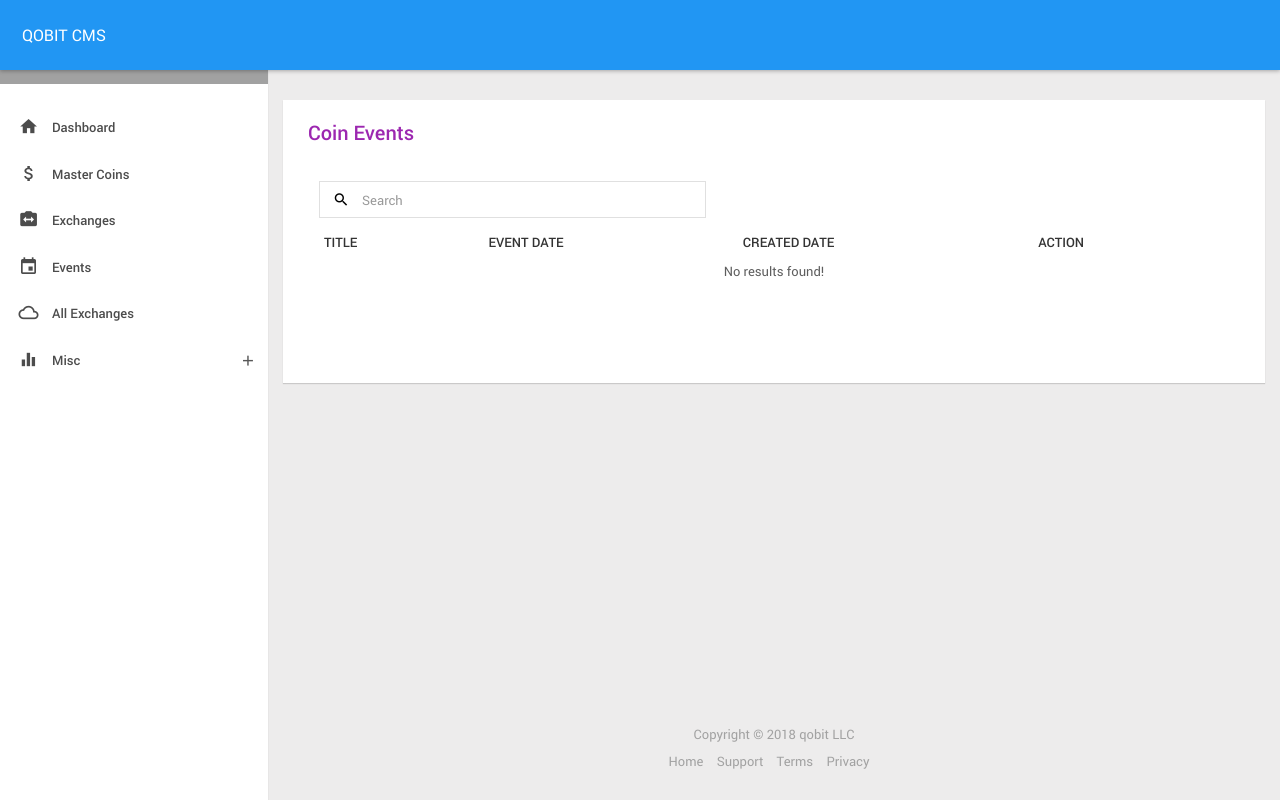
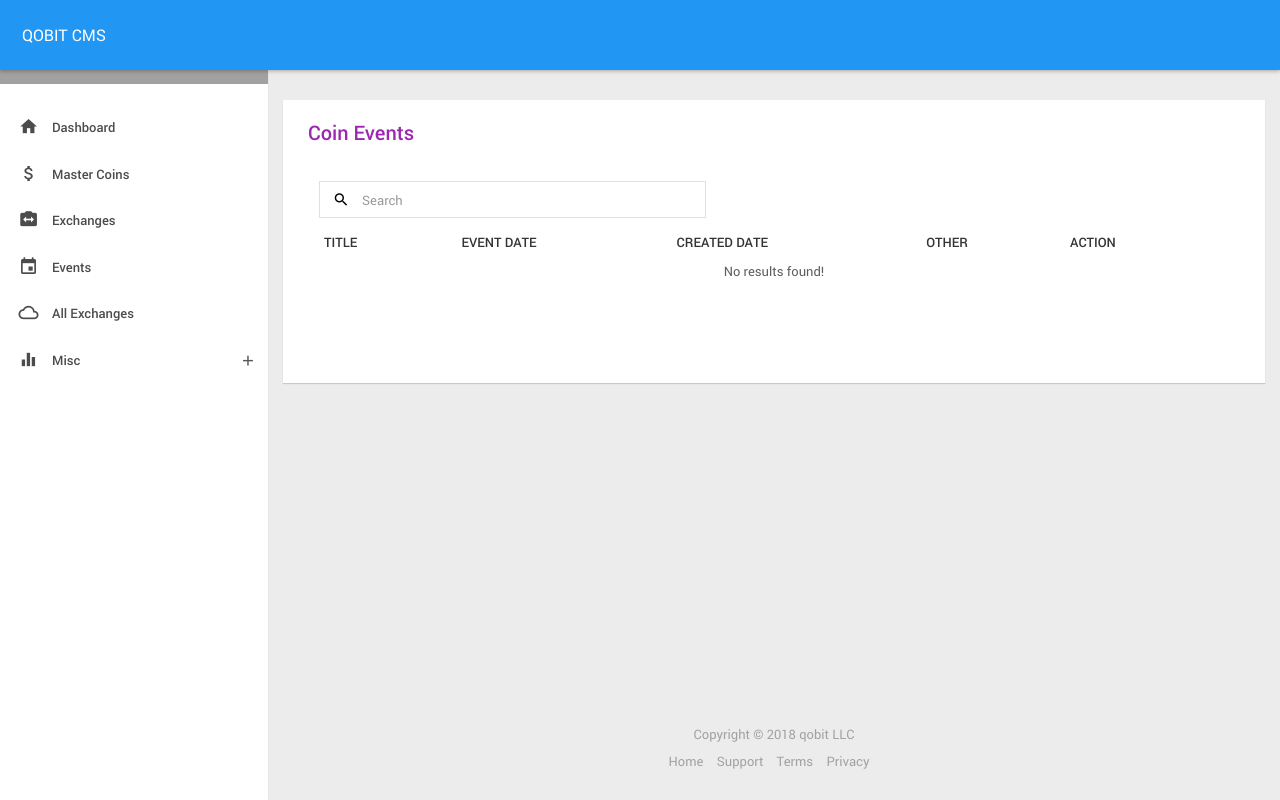
Before and after one commit to bytes-lab/cryptocurrency-cms, a Django app: template templates/events.html in a window 1280 px wide. Run offline with Django 3.2, Linux system fonts and the light colour scheme; the template is opened without the code that fills it, so the values that code supplies are empty; some libraries are stand-ins or nearby versions.

Commit message:
revise event list page

```diff
--- a/general/models.py
+++ b/general/models.py
@@ -232,6 +232,7 @@ class CoinmarketcalCategory(models.Model):
     class Meta:
         verbose_name = 'Cml Category'
         verbose_name_plural = 'Cml Categories'
+        db_table = 'coinmarketcal_category'
 
     def __str__(self):
         return self.name
@@ -290,6 +291,7 @@ class CoinEvent(models.Model):
     status = models.CharField(max_length=55, choices=EVENT_STATUS, default='published')
     locale = models.ForeignKey(Culture)
     cml = models.ForeignKey(CoinmarketcalEvent, blank=True, null=True)
+    friend = models.ForeignKey("CoinEvent", blank=True, null=True)
 
     class Meta:
         db_table = 'coin_event'
--- a/static/js/qobit.js
+++ b/static/js/qobit.js
@@ -29,9 +29,24 @@ function load_master_coins() {
 function load_events() {
     $("#data-table-events").bootgrid({
         formatters: {
+            "detail": function(column, row) {
+                return "<a href='/evnets/"+row.id+"'>"+row.title+"</a>"
+            },
+            "friend": function(column, row) {
+                if (row.friend) {
+                    return "<a href='/evnets/"+row.friend_id+"'>"+row.friend+"</a>"
+                } else {
+                    return ''
+                }
+            },
             "commands": function(column, row) {
-                return "<a type=\"button\" class=\"btn btn-icon command-edit waves-effect waves-circle\" href=\"/attach_coin/" + row.id + "\"><span class=\"zmdi zmdi-edit\"></span></a>"+
-                    "<a type=\"button\" target=\"_blank\" class=\"btn btn-icon command-edit waves-effect waves-circle\" href=\"/admin/general/mastercoin/" + row.id + "/change\"><span class=\"zmdi zmdi-assignment\"></span></a>";
+                if (row.locale == 1 && !row.friend) {
+                    return "<a type=\"button\" target=\"_blank\" class=\"btn btn-icon command-edit c-orange f-500 waves-effect waves-circle\" href=\"/admin/general/mastercoin/" + row.id + "/change\">+Zh</a>";
+                } else if (row.locale == 2 && !row.friend) {
+                    return "<a type=\"button\" target=\"_blank\" class=\"btn btn-icon command-edit c-purple f-500 waves-effect waves-circle\" href=\"/admin/general/mastercoin/" + row.id + "/change\">+En</a>";
+                } else {
+                    return '<div class="text-success m-5 f-500 f-15">N/A</div>';
+                }
             }
         },
         templates: {
--- a/templates/events.html
+++ b/templates/events.html
@@ -17,9 +17,10 @@
                     <table id="data-table-events" class="table table-striped" data-ajax="true" data-url="/events_">
                         <thead>
                             <tr>
-                                <th data-column-id="title">Title</th>
+                                <th data-column-id="title" data-formatter="detail">Title</th>
                                 <th data-column-id="date_event">Event Date</th>
                                 <th data-column-id="created_date">Created Date</th>
+                                <th data-column-id="friend" data-formatter="friend">Other</th>
                                 <th data-column-id="action" data-formatter="commands" data-sortable="false">Action</th>
                             </tr>
                         </thead>
```
Also changed, not shown: general/views.py (+6 -2 lines).
